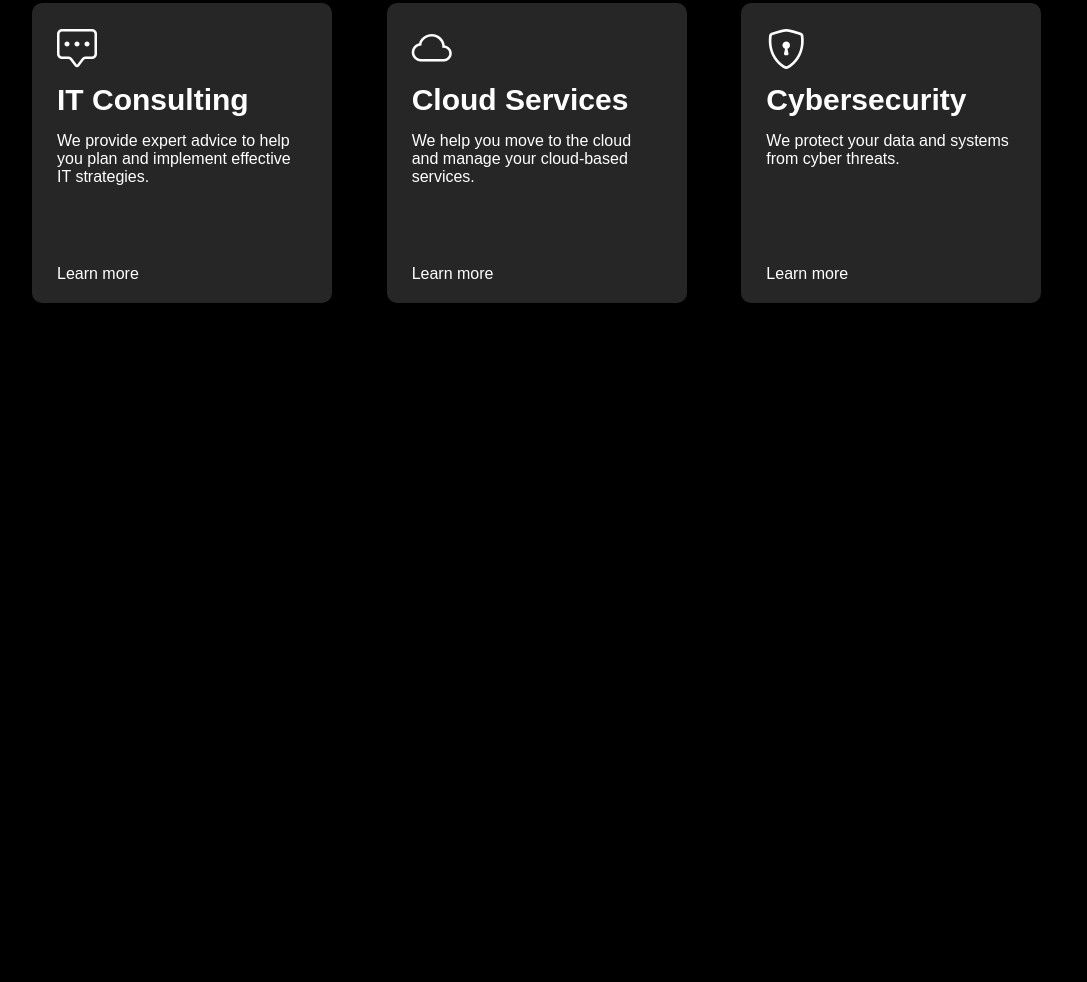
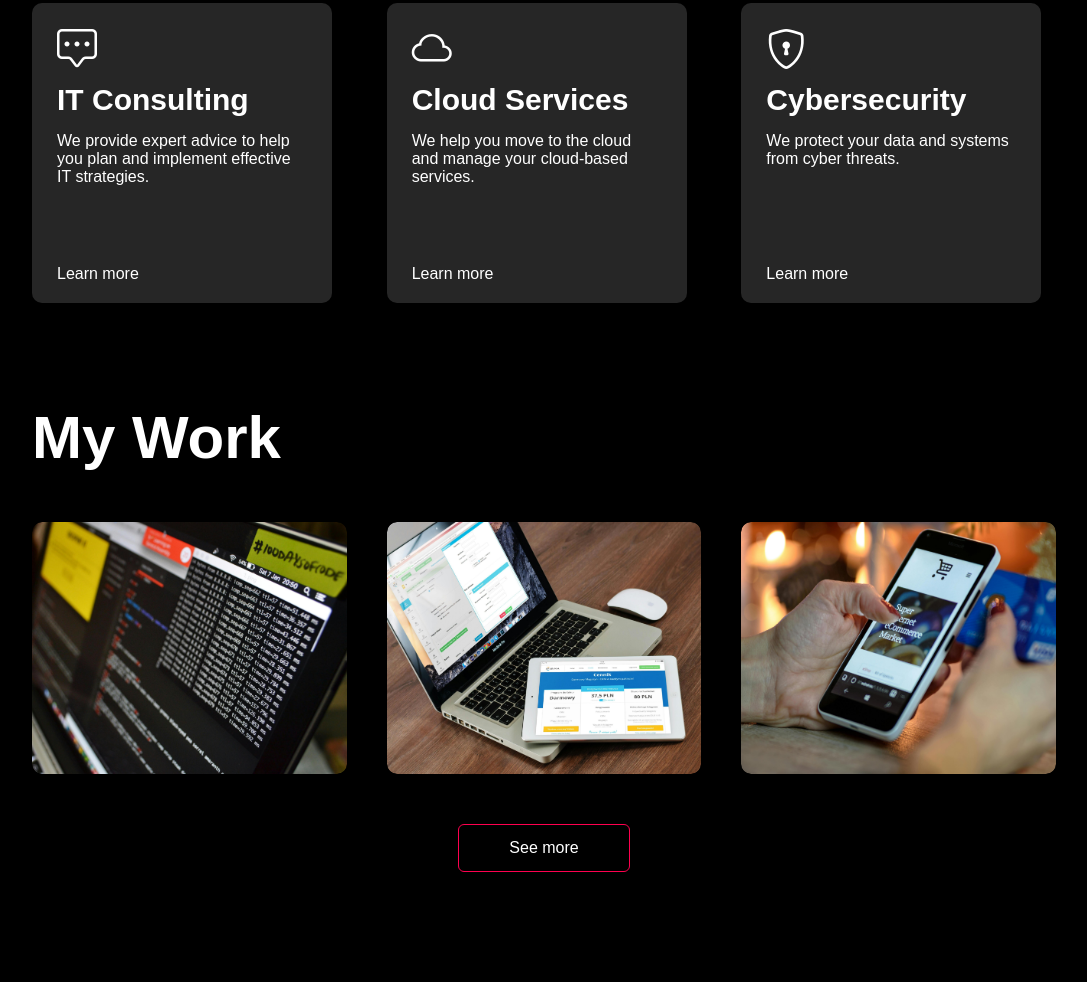
Before and after one commit to AriesDjae/PersonalWEB, a plain HTML site: page tesPersonal/index.html in a window 1280 px wide. Shown: the part 2178-3160 px from the top of the page, without its empty margins (96-1183 px from the left). Before the commit the page ends 2521 px from the top, so only its background shows below. Drawn offline with nearby package versions, Linux system fonts and the light colour scheme.

Commit message:
Add files via upload

```diff
--- a/tesPersonal/index.html
+++ b/tesPersonal/index.html
@@ -167,6 +167,48 @@
       </div>
     </div>
 
+    <!-- portofolio -->
+    <div id="portofolio">
+      <div class="container">
+          <h1 class="sub-title">My Work</h1>
+          <div class="work-list">
+            <div class="work">
+              <img src="src/img1.jpg" alt="Security Program" class="img-porto">
+              <div class="layer">
+                <h3>Security Program</h3>
+                <p>Program keamanan yang melindungi data dan privasi Anda dari ancaman digital.</p>
+                <a href="#">
+                  <i class="bi bi-box-arrow-up-right"></i>
+                </a>
+              </div>
+            </div>
+            <div class="work">
+              <img src="src/img2.jpg" alt="Investment cross-platform app" class="img-porto">
+              <div class="layer">
+                <h3>Multiplatform Investment Software </h3>
+                <p>Software investasi yang dapat digunakan di berbagai perangkat untuk memantau
+                  dan mengelola portofolio Anda.</p>
+                  <a href="#">
+                    <i class="bi bi-box-arrow-up-right"></i>
+                  </a>
+              </div>
+            </div>
+            <div class="work">
+              <img src="src/img3.jpg" alt="E-commerce" class="img-porto">
+              <div class="layer">
+                <h3>E-commerce App</h3>
+                <p>Aplikasi belanja online yang memudahkan Anda menemukan dan membeli produk favorit.</p>
+                <a href="#">
+                  <i class="bi bi-box-arrow-up-right"></i>
+                </a>
+              </div>
+            </div>
+          </div>
+          <a href="#" a class="btn">See more</a>
+      </div>
+    </div>
+
+
     <script src="main.js"></script>
   </body>
 </html>
--- a/tesPersonal/style.css
+++ b/tesPersonal/style.css
@@ -164,7 +164,6 @@ nav ul li a:hover::after {
     grid-template-columns: repeat(auto-fit, minmax(275px, 1fr));
     grid-gap: 40px;
     margin-top: 50px;
-
 }
 
 .services-list div {
@@ -209,3 +208,91 @@ nav ul li a:hover::after {
     background: #ff004f;
     transform: translateY(-10px);
 }
+
+/* portofolio */
+#portofolio{
+    padding: 50px 0;
+}
+
+.work {
+    position: relative;
+    overflow: hidden;
+    border-radius: 10px;
+}
+
+.work-list {
+    margin-top: 50px;
+    display: grid;
+    grid-template-columns: repeat(auto-fit, minmax(275px, 1fr));
+    grid-gap: 40px;
+}
+
+.img-porto{
+    border-radius: 10px;
+    width: 100%;
+    display: block;
+    transition: transform 0.75s;
+}
+
+.layer {
+    width: 100%;
+    height: 0;
+    background: linear-gradient(rgba(249, 249, 249, 0.200), #ff004f);
+    border-radius: 10px;
+    position: absolute;
+    left: 0;
+    bottom: 0;
+    overflow: hidden;
+    display: flex;
+    align-items: center;
+    justify-content: center;
+    flex-direction: column;
+    padding: 0 40px;
+    text-align: center;
+    font-size: 16px;
+    transition: height 0.75s;
+}
+
+.layer h3 {
+    font-size: 25px;
+    font-weight: 600;
+    margin-bottom: 20px;
+}
+
+.layer a{
+    margin-top: 20px;
+    color: #ff004f;
+    text-decoration: none;
+    font-size: 18px;
+    line-height: 60px;
+    background: #fff;
+    width: 60px;
+    height: 60px;
+    border-radius: 50%;
+    text-align: center;
+}
+
+.work:hover img{
+    transform: scale(1.1);
+}
+
+.work:hover .layer {
+    height: 100%;
+}
+
+.btn {
+    display: block;
+    margin: 50px auto;
+    width: fit-content;
+    border: 1px solid #ff004f;
+    padding: 14px 50px;
+    border-radius: 6px;
+    text-decoration: none;
+    color: white;
+    transition: background 0.75s;
+}
+
+.btn:hover {
+    background: #ff004f;
+
+}
```
Also changed, not shown: tesPersonal/src/img1.jpg (added), tesPersonal/src/img2.jpg (added), tesPersonal/src/img3.jpg (added).
